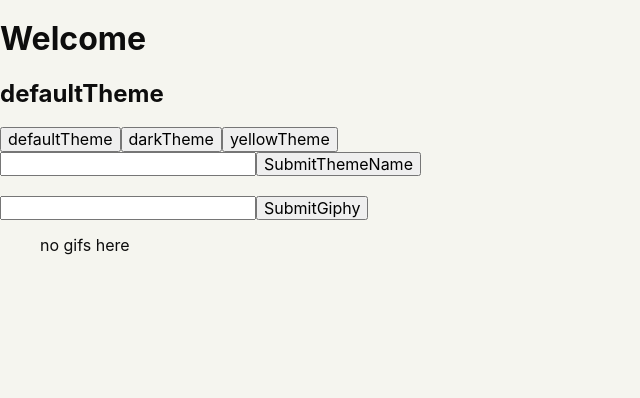
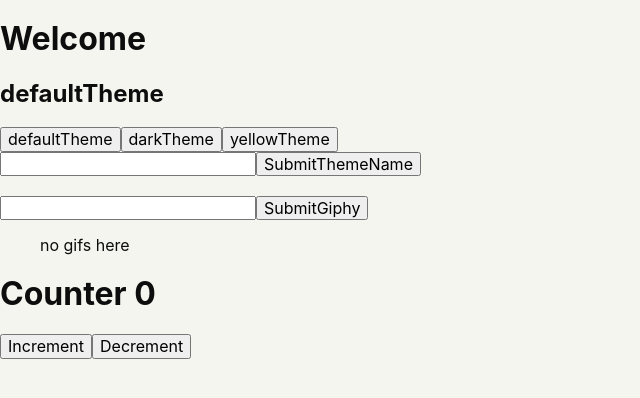
Before and after one commit to JamesVickers/react-playground, a React (Create React App) app: page / in a window 1280 px wide. Shown: the top 398 px of the page, without its empty margins (0-640 px from the left). Built offline with nearby package versions, Linux system fonts and the light colour scheme.

Commit message:
Simple counter added in props

```diff
--- /dev/null
+++ b/src/components/Counter.js
@@ -0,0 +1,13 @@
+import React from 'react';
+
+const Counter = (props) => {
+    return(
+    <React.Fragment>
+        <h1>Counter <span>{props.count}</span></h1>
+        <button onClick={props.increment}>Increment</button>
+        <button onClick={props.decrement}>Decrement</button>
+    </React.Fragment>
+    )
+}
+
+export default Counter;
--- a/src/components/Giphy.js
+++ b/src/components/Giphy.js
@@ -1,7 +1,4 @@
 import React, { useState, useEffect } from 'react';
-
-
-// let query;
 
 
 const Giphy = (props) => {
@@ -41,10 +38,11 @@ const Giphy = (props) => {
             gifsData = 'no gifs here';
         }
 
-
         return  (
             <React.Fragment>
             <h2>{giphyInputValue}</h2>
+            <div>{gifs}</div>
+
 
             <form onSubmit={HandleGiphySubmit}>
                 <input onChange={handleGiphyChange}></input>
--- a/src/components/Page.js
+++ b/src/components/Page.js
@@ -1,11 +1,13 @@
 import React, { useState } from 'react';
 import { Consumer } from './Context/themeContext';
 import Giphy from './Giphy';
+import Counter from './Counter';
 
 const Page = () => {
 
     const [inputValue, updateInputValue] = useState("");
     const [inputArray, updateInputArray] = useState([]);
+    const [counter, updateCounter] = useState(0);
 
     return(
     <React.Fragment>
@@ -13,6 +15,8 @@ const Page = () => {
             themeArray,
             currentTheme,
             actions }) => {
+
+            const indexOfCurrentTheme = themeArray.themeArray.findIndex(x => x.name === currentTheme);
 
             const handleChange = (event) => {
                 updateInputValue(event.target.value);
@@ -30,7 +34,14 @@ const Page = () => {
                 updateInputValue("");
             }
 
-            const indexOfCurrentTheme = themeArray.themeArray.findIndex(x => x.name === currentTheme);
+            const handleIncrement = () => {
+                updateCounter(counter + 1);
+            }
+
+            const handleDecrement = () => {
+                updateCounter(counter - 1);
+            }
+
 
             return(
                 <React.Fragment>
@@ -59,6 +70,7 @@ const Page = () => {
                         <button type="submit">SubmitThemeName</button>
                     </form>
                     <Giphy/>
+                    <Counter count={counter} increment={handleIncrement} decrement={handleDecrement}/>
                 </div>
                 </React.Fragment>
             )
```
